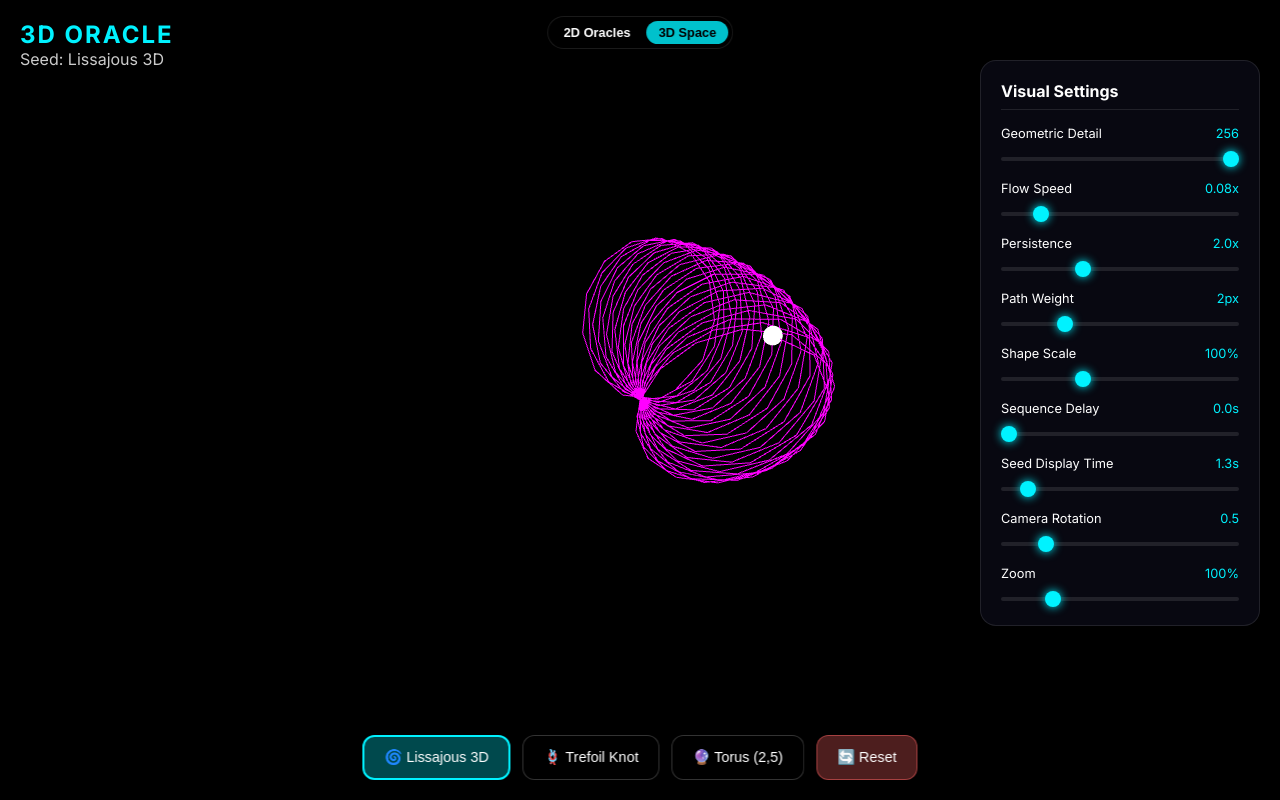
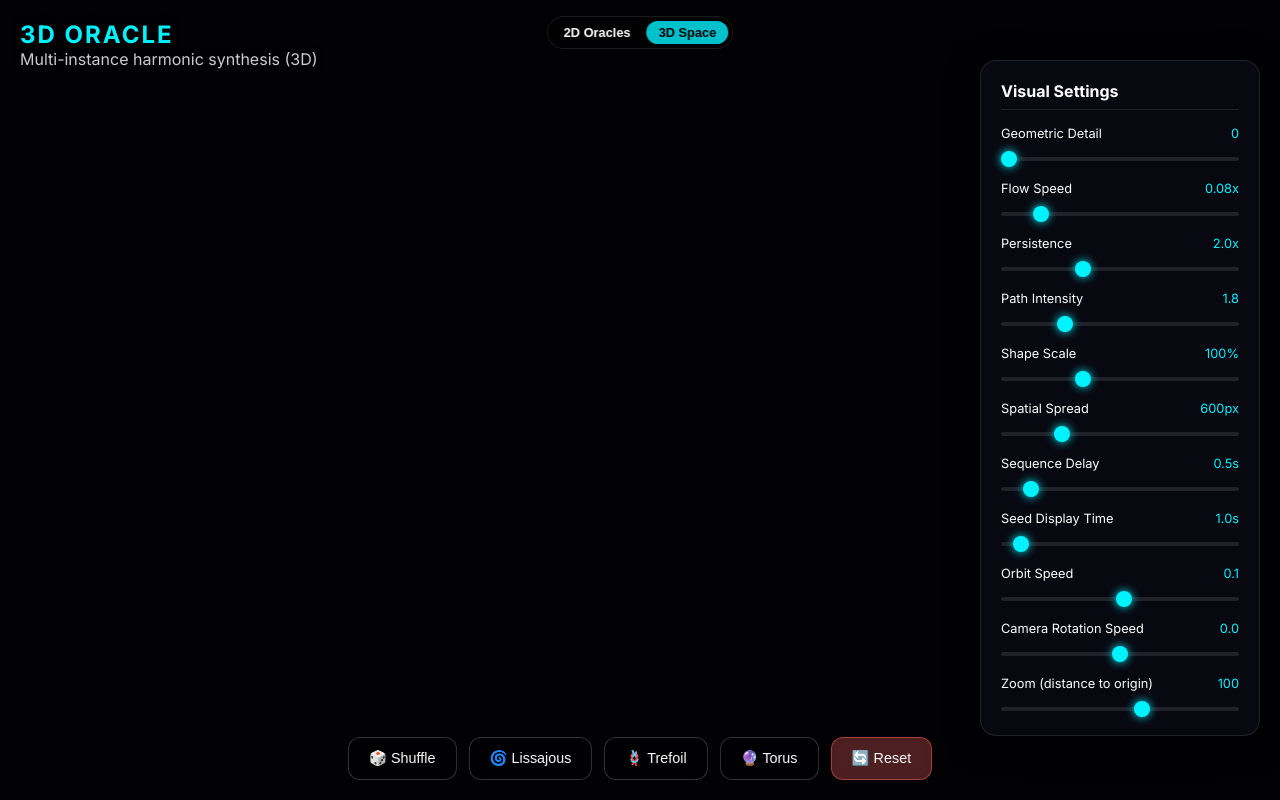
Before and after one commit to lastjung/fourier, a React (Vite) app: page / in a window 1280 px wide. Built offline with nearby package versions, Linux system fonts and the light colour scheme.

Commit message:
feat(3d): overhaul zoom logic to distance-based, normalize pattern sizes, and implement immersive inside view

```diff
--- a/src/components/FourierCanvas3D.jsx
+++ b/src/components/FourierCanvas3D.jsx
@@ -4,26 +4,26 @@ import { dft } from '../lib/dft';
 
 const FourierCanvas3D = () => {
   const mountRef = useRef(null);
+  const sceneRef = useRef(null); // Access scene from anywhere
   const timeRef = useRef(0);
-  const trailRef = useRef([]);
-  const trailLineRef = useRef(null); // For direct geometry access
+  const instancesRef = useRef([]); // 2D와 동일한 멀티 인스턴스 관리
+  const trailLineRef = useRef(null);
   const [isAnimating, setIsAnimating] = useState(true);
+  const [instances, setInstances] = useState([]); // Reactive state for UI
 
-
-
-  // Settings State & Ref
+  // Settings State & Ref (2D와 최대한 일치)
   const [settings, setSettings] = useState({
-    pattern: 'lissajous', // Default to Lissajous as requested
-    speed: 0.08,  // 2D와 동일한 범위
-    persistence: 2.0,    // Trail length multiplier (x1000)
-    pathWeight: 2,        // Line thickness
-    shapeScale: 1.0,      // Seed size multiplier
-    cameraSpeed: 0.5,
+    speed: 0.08,
+    persistence: 2.0,
+    pathWeight: 1.8,
+    shapeScale: 1.0,
+    cameraSpeed: 0.1,
+    rotationSpeed: 0.0,    // Camera Self-Rotation (Roll)
     epicycles: 0,
-    zoom: 100,            // Zoom percent (100% = base distance)
-    delay: 0,             // Sequence Delay (sec) - 0 for immediate start
-    displayDuration: 1.3,  // Seed Display Time (sec)
-    resetKey: 0            // For forcing re-render
+    zoom: 100,
+    spread: 600,         // Spatial Spread (2D와 동일)
+    delay: 0.5,          // Adjusted for 3D responsiveness
+    displayDuration: 1.0
   });
   const settingsRef = useRef(settings);
 
@@ -35,9 +35,9 @@ const FourierCanvas3D = () => {
     const points = [];
     for (let i = 0; i < N; i++) {
       const t = (i / N) * Math.PI * 2;
-      const x = Math.sin(t) + 2 * Math.sin(2 * t);
-      const y = Math.cos(t) - 2 * Math.cos(2 * t);
-      const z = -Math.sin(3 * t);
+      const x = (Math.sin(t) + 2 * Math.sin(2 * t)) / 3;
+      const y = (Math.cos(t) - 2 * Math.cos(2 * t)) / 3;
+      const z = (-Math.sin(3 * t)) / 3;
       points.push(new THREE.Vector3(x * scale, y * scale, z * scale));
     }
     return points;
@@ -63,9 +63,9 @@ const FourierCanvas3D = () => {
     for (let i = 0; i < N; i++) {
       const t = (i / N) * Math.PI * 2 * q; // Full loop
       const r = 3 + Math.cos(q * t / q * p); // Simplified radius
-      const x = scale * Math.cos(p * t / q) * (1 + 0.5 * Math.cos(q * t / q));
-      const y = scale * Math.sin(p * t / q) * (1 + 0.5 * Math.cos(q * t / q));
-      const z = scale * 0.5 * Math.sin(q * t / q);
+      const x = (scale * Math.cos(p * t / q) * (1 + 0.5 * Math.cos(q * t / q))) / 1.5;
+      const y = (scale * Math.sin(p * t / q) * (1 + 0.5 * Math.cos(q * t / q))) / 1.5;
+      const z = (scale * 0.5 * Math.sin(q * t / q)) / 1.5;
       points.push(new THREE.Vector3(x, y, z));
     }
     return points;
@@ -82,22 +82,119 @@ const FourierCanvas3D = () => {
     return val;
   };
 
+  // Helper for cleanup
+  const removeInstanceObjects = (inst) => {
+    const scene = sceneRef.current;
+    if (!scene || !inst.objects) return;
+    const { trailLine, trailGeom, trailMat, seedLine, seedGeom, seedMat } = inst.objects;
+    scene.remove(trailLine);
+    scene.remove(seedLine);
+    trailGeom.dispose();
+    trailMat.dispose();
+    seedGeom.dispose();
+    seedMat.dispose();
+  };
+
+  const addInstance = (type) => {
+    const scene = sceneRef.current;
+    if (!scene) return;
+
+    // 1. Generate Points
+    // Normalize basic scale to around 150 for consistency
+    const scale = 150 * settingsRef.current.shapeScale;
+    let seedPoints = [];
+    if (type === 'knot') seedPoints = generateTrefoilKnot(256, scale);
+    else if (type === 'torusknot25') seedPoints = generateTorusKnot25(256, scale);
+    else seedPoints = generateLissajous3D(256, scale);
+
+    // 2. DFT
+    const xSignal = seedPoints.map(p => ({ re: p.x, im: 0 }));
+    const ySignal = seedPoints.map(p => ({ re: p.y, im: 0 }));
+    const zSignal = seedPoints.map(p => ({ re: p.z, im: 0 }));
+    const fX = dft(xSignal).sort((a, b) => b.amp - a.amp);
+    const fY = dft(ySignal).sort((a, b) => b.amp - a.amp);
+    const fZ = dft(zSignal).sort((a, b) => b.amp - a.amp);
+
+    // 3. Create Objects
+    const hue = Math.random() * 360;
+    const color = new THREE.Color(`hsl(${hue}, 100%, 65%)`);
+
+    const MAX_BUFFER = 10000;
+    const trailGeom = new THREE.BufferGeometry();
+    trailGeom.setAttribute('position', new THREE.BufferAttribute(new Float32Array(MAX_BUFFER * 3), 3));
+    trailGeom.setDrawRange(0, 0); // Start empty to prevent default white dots at origin
+    const trailMat = new THREE.LineBasicMaterial({
+      color,
+      linewidth: 1,
+      transparent: true,
+      opacity: settingsRef.current.pathWeight / 5
+    });
+    const trailLine = new THREE.Line(trailGeom, trailMat);
+    trailLine.frustumCulled = false;
+    scene.add(trailLine);
+
+    const seedGeom = new THREE.BufferGeometry().setFromPoints(seedPoints);
+    const seedMat = new THREE.LineBasicMaterial({ color: 0xffff00, linewidth: 2, transparent: true, opacity: 0.5 });
+    const seedLine = new THREE.LineLoop(seedGeom, seedMat);
+
+    // Position (Spatial Spread)
+    const spread = settingsRef.current.spread;
+    const center = {
+      x: (Math.random() - 0.5) * spread,
+      y: (Math.random() - 0.5) * spread,
+      z: (Math.random() - 0.5) * (spread * 0.5) // Depth spread slightly tighter
+    };
+    seedLine.position.set(center.x, center.y, center.z);
+    scene.add(seedLine);
+
+    // 4. Instance Object
+    const inst = {
+      id: Date.now(),
+      fX, fY, fZ,
+      time: 0,
+      trail: [],
+      center,
+      hue,
+      reversed: Math.random() < 0.5, // 50% 확률로 반전된 회전 (2D와 동일)
+      objects: {
+        trailLine, trailGeom, trailMat,
+        seedLine, seedGeom, seedMat
+      },
+      delayProgress: 0 // To handle Sequence Delay
+    };
+
+    // Auto-hide seed
+    setTimeout(() => { seedLine.visible = false; }, settingsRef.current.displayDuration * 1000);
+
+    // Add to ref and state
+    if (instancesRef.current.length >= 20) {
+       const toRemove = instancesRef.current[0];
+       removeInstanceObjects(toRemove);
+       instancesRef.current = instancesRef.current.slice(1);
+    }
+
+    instancesRef.current = [...instancesRef.current, inst];
+    setInstances([...instancesRef.current]);
+  };
+
   useEffect(() => {
     if (!mountRef.current) return;
 
-    // Cleanup previous renderer if any (React StrictMode fix)
+    // 0. Cleanup and Reset for StrictMode
     while (mountRef.current.firstChild) {
       mountRef.current.removeChild(mountRef.current.firstChild);
     }
+    instancesRef.current = [];
+    setInstances([]);
 
     // 1. Scene Setup
     const scene = new THREE.Scene();
-    scene.background = new THREE.Color(0x000000); // 검정 배경
-    scene.fog = null; // 안개 제거
+    scene.background = new THREE.Color(0x020205); // Darker space
+    sceneRef.current = scene;
 
     // 2. Camera Setup
-    const camera = new THREE.PerspectiveCamera(75, window.innerWidth / window.innerHeight, 1, 10000); // Far clip increased
-    camera.position.set(400, 300, 400);
+    const camera = new THREE.PerspectiveCamera(75, window.innerWidth / window.innerHeight, 1, 20000);
+    camera.position.set(600, 400, 600);
     camera.lookAt(0, 0, 0);
 
     // 3. Renderer
@@ -109,154 +206,77 @@ const FourierCanvas3D = () => {
     // 4. Lights
     scene.add(new THREE.AmbientLight(0x404040, 3));
     const pointLight = new THREE.PointLight(0xffffff, 2);
-    pointLight.position.set(200, 200, 200);
+    pointLight.position.set(500, 500, 500);
     scene.add(pointLight);
 
-    // 5. Data Gen (DFT)
-    const currentPattern = settingsRef.current.pattern || 'lissajous';
-    let seedPoints = [];
-    const baseScale = 120;
-    const scale = baseScale * settingsRef.current.shapeScale;
-    try {
-        if (currentPattern === 'knot') {
-          seedPoints = generateTrefoilKnot(256, scale);
-        } else if (currentPattern === 'torusknot25') {
-          seedPoints = generateTorusKnot25(256, scale);
-        } else {
-          seedPoints = generateLissajous3D(256, scale);
-        }
-    } catch (e) {
-        console.error("Pattern gen failed, fallback", e);
-        seedPoints = generateTrefoilKnot(256, scale);
-    }
+    // 5. Initial Seed (2D와 일치시키기 위해 자동 시작)
+    addInstance('lissajous');
 
-    // Safety check
-    if (!seedPoints || seedPoints.length === 0) {
-        console.warn("No seed points generated");
+    // 6. Animation Loop
+    let animationId;
+    const animate = () => {
+      animationId = requestAnimationFrame(animate);
+      const s = settingsRef.current;
+
+      // Update Instances
+      instancesRef.current.forEach(inst => {
+        // Handle Sequence Delay (simple version)
+        if (inst.delayProgress < s.delay) {
+          inst.delayProgress += 1/60; // 60fps approx
           return;
         }
 
-    const xSignal = seedPoints.map(p => ({ re: p.x, im: 0 }));
-    const ySignal = seedPoints.map(p => ({ re: p.y, im: 0 }));
-    const zSignal = seedPoints.map(p => ({ re: p.z, im: 0 }));
+        const baseDt = (Math.PI * 2) / inst.fX.length;
+        const dt = (inst.reversed ? -1 : 1) * baseDt * s.speed;
+        inst.time = (inst.time + dt + Math.PI * 2) % (Math.PI * 2);
 
-    const fX = dft(xSignal).sort((a, b) => b.amp - a.amp);
-    const fY = dft(ySignal).sort((a, b) => b.amp - a.amp);
-    const fZ = dft(zSignal).sort((a, b) => b.amp - a.amp);
+        const limit = s.epicycles > 0 ? s.epicycles : inst.fX.length;
+        const x = computeFourierPoint(inst.fX, inst.time, Math.PI / 2, limit);
+        const y = computeFourierPoint(inst.fY, inst.time, Math.PI / 2, limit);
+        const z = computeFourierPoint(inst.fZ, inst.time, Math.PI / 2, limit);
 
-    // Init epicycles max
-    if (settingsRef.current.epicycles === 0) {
-      setSettings(prev => ({ ...prev, epicycles: fX.length }));
-    }
+        const pos = new THREE.Vector3(x + inst.center.x, y + inst.center.y, z + inst.center.z);
 
-    // 6. Visualization Objects
-    const MAX_BUFFER = 10000; // Increased buffer
-    const trailGeometry = new THREE.BufferGeometry();
-    const positions = new Float32Array(MAX_BUFFER * 3);
-    trailGeometry.setAttribute('position', new THREE.BufferAttribute(positions, 3));
-    trailGeometry.setDrawRange(0, 0);
+        // Trail Update
+        inst.trail.push(pos);
+        const maxTrail = Math.floor(inst.fX.length * s.persistence);
+        while (inst.trail.length > maxTrail) inst.trail.shift();
 
-    const trailMaterial = new THREE.LineBasicMaterial({
-      color: 0xff00ff,
-      linewidth: settingsRef.current.pathWeight
-    });
-    const trailLine = new THREE.Line(trailGeometry, trailMaterial);
-    trailLine.frustumCulled = false;
-    trailLineRef.current = trailLine; // Save ref for reset
-    scene.add(trailLine);
-
-    const penGeometry = new THREE.SphereGeometry(6, 16, 16); // Larger pen
-    const penMaterial = new THREE.MeshBasicMaterial({ color: 0xffffff, emissive: 0xffffff });
-    const pen = new THREE.Mesh(penGeometry, penMaterial);
-    scene.add(pen);
-
-    // 바닥 그리드 제거됨
-
-    // ★ SEED VISUALIZATION - Show original seed shape as yellow line
-    const seedGeometry = new THREE.BufferGeometry().setFromPoints(seedPoints);
-    const seedMaterial = new THREE.LineBasicMaterial({ color: 0xffff00, linewidth: 2 });
-    const seedLine = new THREE.LineLoop(seedGeometry, seedMaterial);
-    scene.add(seedLine);
-
-    // Seed auto-hide after displayDuration
-    const hideTimeout = setTimeout(() => {
-      seedLine.visible = false;
-    }, settingsRef.current.displayDuration * 1000);
-
-    // Animation start delay
-    let animationStarted = false;
-    const startTimeout = setTimeout(() => {
-      animationStarted = true;
-    }, settingsRef.current.delay * 1000);
-
-    // Animation Loop
-    let animationId;
-    const baseDt = (Math.PI * 2) / fX.length;
-
-    const animate = () => {
-      animationId = requestAnimationFrame(animate);
-
-      const currentSettings = settingsRef.current;
-      const dt = baseDt * currentSettings.speed;
-
-      // DEBUG
-      if (Math.random() < 0.01) { // 1% 확률로 로그 (너무 많은 출력 방지)
-        console.log('speed:', currentSettings.speed, 'dt:', dt, 'time:', timeRef.current);
-      }
-
-      timeRef.current += dt;
-      if (timeRef.current > Math.PI * 2) {
-        timeRef.current = 0;
-        trailRef.current = []; // Clear trail on cycle complete
-      }
-
-      const limit = currentSettings.epicycles && currentSettings.epicycles > 0 ? currentSettings.epicycles : fX.length;
-
-      const x = computeFourierPoint(fX, timeRef.current, Math.PI / 2, limit);
-      const y = computeFourierPoint(fY, timeRef.current, Math.PI / 2, limit);
-      const z = computeFourierPoint(fZ, timeRef.current, Math.PI / 2, limit);
-
-      if (isNaN(x) || isNaN(y) || isNaN(z)) return;
-
-      const currentPoint = new THREE.Vector3(x, y, z);
-      pen.position.copy(currentPoint);
-
-      // Simple & Robust Trail Update
-      trailRef.current.push(currentPoint);
-
-      // Limit trail length strictly
-      const trailLength = Math.floor(currentSettings.persistence * 1000);
-      while (trailRef.current.length > trailLength) {
-        trailRef.current.shift();
-      }
-
-      // Update Geometry strictly
-      const positions = trailLine.geometry.attributes.position.array;
-      const pointCount = trailRef.current.length;
-
-      for (let i = 0; i < pointCount; i++) {
-        const p = trailRef.current[i];
+        const positions = inst.objects.trailGeom.attributes.position.array;
+        const count = inst.trail.length;
+        for (let i = 0; i < count; i++) {
+          const p = inst.trail[i];
           positions[i * 3] = p.x;
           positions[i * 3 + 1] = p.y;
           positions[i * 3 + 2] = p.z;
         }
+        inst.objects.trailLine.geometry.setDrawRange(0, count);
+        inst.objects.trailLine.geometry.attributes.position.needsUpdate = true;
 
-      trailLine.geometry.setDrawRange(0, pointCount);
-      trailLine.geometry.attributes.position.needsUpdate = true;
+        // Update intensity (since WebGL doesn't support linewidth > 1)
+        inst.objects.trailMat.opacity = s.pathWeight / 5;
+      });
 
       // Camera Orbit
-      if (currentSettings.cameraSpeed > 0) {
-        const camTime = Date.now() * 0.0005 * currentSettings.cameraSpeed;
-        const radius = 40000 / currentSettings.zoom; // 100% = 400, 200% = 200 (closer = bigger)
+      if (s.cameraSpeed !== 0) {
+        const camTime = Date.now() * 0.0005 * s.cameraSpeed;
+        const radius = s.zoom === 0 ? 0.1 : s.zoom; // Use zoom value directly as distance
         camera.position.x = Math.cos(camTime) * radius;
         camera.position.z = Math.sin(camTime) * radius;
-        camera.position.y = Math.sin(camTime * 0.5) * 200 + 300;
+        // Float within a range proportional to the current radius
+        camera.position.y = Math.sin(camTime * 0.5) * (Math.abs(radius) * 0.3) + (Math.abs(radius) * 0.5);
         camera.lookAt(0, 0, 0);
       } else {
-        const lookVec = new THREE.Vector3(0, 0, 0);
-        camera.lookAt(lookVec);
-        const dir = camera.position.clone().sub(lookVec).normalize();
-        camera.position.copy(dir.multiplyScalar(40000 / currentSettings.zoom));
+        camera.lookAt(0, 0, 0);
+        const radius = s.zoom === 0 ? 0.1 : s.zoom;
+        const dir = camera.position.clone().normalize();
+        camera.position.copy(dir.multiplyScalar(radius));
+      }
+
+      // Self Rotation (Roll)
+      if (s.rotationSpeed !== 0) {
+        timeRef.current += 0.01 * s.rotationSpeed;
+        camera.rotateZ(timeRef.current);
       }
 
       renderer.render(scene, camera);
@@ -264,29 +284,16 @@ const FourierCanvas3D = () => {
     animate();
 
     const handleResize = () => {
-      const w = window.innerWidth;
-      const h = window.innerHeight;
-      camera.aspect = w / h;
+      camera.aspect = window.innerWidth / window.innerHeight;
       camera.updateProjectionMatrix();
-      renderer.setSize(w, h);
+      renderer.setSize(window.innerWidth, window.innerHeight);
     };
     window.addEventListener('resize', handleResize);
 
     return () => {
       window.removeEventListener('resize', handleResize);
       cancelAnimationFrame(animationId);
-      clearTimeout(hideTimeout);
-      clearTimeout(startTimeout);
-      // Strict cleanup
-      if (mountRef.current) {
-        mountRef.current.innerHTML = '';
-      }
-      trailGeometry.dispose();
-      trailMaterial.dispose();
-      penGeometry.dispose();
-      penMaterial.dispose();
-      seedGeometry.dispose();
-      seedMaterial.dispose();
+      instancesRef.current.forEach(removeInstanceObjects);
       renderer.dispose();
     };
   }, []); // 2D와 동일: 한 번만 실행, 재실행 안 함
@@ -308,7 +315,7 @@ const FourierCanvas3D = () => {
       }}>
         <h1 style={{ margin: 0, fontSize: '1.5rem', fontWeight: 700, letterSpacing: '2px', color: '#00f2ff' }}>3D ORACLE</h1>
         <p style={{ margin: 0, opacity: 0.8, fontWeight: 300 }}>
-          Seed: {settings.pattern === 'knot' ? 'Trefoil Knot' : 'Lissajous 3D'}
+          Multi-instance harmonic synthesis (3D)
         </p>
       </div>
 
@@ -371,11 +378,11 @@ const FourierCanvas3D = () => {
           />
         </div>
 
-        {/* 4. Path Weight */}
+        {/* 4. Path Intensity (Weight substitute for 3D) */}
         <div style={{ marginBottom: '16px' }}>
           <label style={{ display: 'flex', justifyContent: 'space-between', fontSize: '0.8rem', marginBottom: '4px' }}>
-            <span>Path Weight</span>
-            <span style={{ color: '#00f2ff' }}>{settings.pathWeight}px</span>
+            <span>Path Intensity</span>
+            <span style={{ color: '#00f2ff' }}>{settings.pathWeight}</span>
           </label>
           <input
             type="range" min="1" max="5" step="0.5"
@@ -399,7 +406,21 @@ const FourierCanvas3D = () => {
           />
         </div>
 
-        {/* 6. Sequence Delay */}
+        {/* 6. Spatial Spread */}
+        <div style={{ marginBottom: '16px' }}>
+          <label style={{ display: 'flex', justifyContent: 'space-between', fontSize: '0.8rem', marginBottom: '4px' }}>
+            <span>Spatial Spread</span>
+            <span style={{ color: '#00f2ff' }}>{settings.spread}px</span>
+          </label>
+          <input
+            type="range" min="0" max="2500" step="10"
+            value={settings.spread}
+            onChange={(e) => setSettings(prev => ({ ...prev, spread: parseInt(e.target.value) }))}
+            style={{ width: '100%', accentColor: '#00f2ff' }}
+          />
+        </div>
+
+        {/* 7. Sequence Delay */}
         <div style={{ marginBottom: '16px' }}>
           <label style={{ display: 'flex', justifyContent: 'space-between', fontSize: '0.8rem', marginBottom: '4px' }}>
             <span>Sequence Delay</span>
@@ -413,7 +434,7 @@ const FourierCanvas3D = () => {
           />
         </div>
 
-        {/* 7. Seed Display Time */}
+        {/* 8. Seed Display Time */}
         <div style={{ marginBottom: '16px' }}>
           <label style={{ display: 'flex', justifyContent: 'space-between', fontSize: '0.8rem', marginBottom: '4px' }}>
             <span>Seed Display Time</span>
@@ -427,30 +448,44 @@ const FourierCanvas3D = () => {
           />
         </div>
 
-        {/* 8. Camera Rotation (3D only) */}
+        {/* 9. Orbit Speed */}
         <div style={{ marginBottom: '16px' }}>
           <label style={{ display: 'flex', justifyContent: 'space-between', fontSize: '0.8rem', marginBottom: '4px' }}>
-            <span>Camera Rotation</span>
+            <span>Orbit Speed</span>
             <span style={{ color: '#00f2ff' }}>{settings.cameraSpeed.toFixed(1)}</span>
           </label>
           <input
-            type="range" min="0" max="3" step="0.1"
+            type="range" min="-3" max="3" step="0.1"
             value={settings.cameraSpeed}
             onChange={(e) => setSettings(prev => ({ ...prev, cameraSpeed: parseFloat(e.target.value) }))}
             style={{ width: '100%', accentColor: '#00f2ff' }}
           />
         </div>
 
-        {/* 9. Zoom (3D only) */}
+        {/* 10. Camera Rotation Speed */}
+        <div style={{ marginBottom: '16px' }}>
+          <label style={{ display: 'flex', justifyContent: 'space-between', fontSize: '0.8rem', marginBottom: '4px' }}>
+            <span>Camera Rotation Speed</span>
+            <span style={{ color: '#00f2ff' }}>{settings.rotationSpeed.toFixed(1)}</span>
+          </label>
+          <input
+            type="range" min="-3" max="3" step="0.1"
+            value={settings.rotationSpeed}
+            onChange={(e) => setSettings(prev => ({ ...prev, rotationSpeed: parseFloat(e.target.value) }))}
+            style={{ width: '100%', accentColor: '#00f2ff' }}
+          />
+        </div>
+
+        {/* 11. Zoom (Distance) */}
         <div style={{ marginBottom: '0' }}>
           <label style={{ display: 'flex', justifyContent: 'space-between', fontSize: '0.8rem', marginBottom: '4px' }}>
-            <span>Zoom</span>
-            <span style={{ color: '#00f2ff' }}>{settings.zoom}%</span>
+            <span>Zoom (distance to origin)</span>
+            <span style={{ color: '#00f2ff' }}>{settings.zoom}</span>
           </label>
           <input
-            type="range" min="50" max="300" step="10"
+            type="range" min="-500" max="500" step="10"
             value={settings.zoom}
-            onChange={(e) => setSettings(prev => ({ ...prev, zoom: parseInt(e.target.value) }))}
+            onChange={(e) => setSettings(prev => ({ ...prev, zoom: parseFloat(e.target.value) }))}
             style={{ width: '100%', accentColor: '#00f2ff' }}
           />
         </div>
@@ -467,20 +502,24 @@ const FourierCanvas3D = () => {
         zIndex: 9999
       }}>
         {[
-          { id: 'lissajous', name: 'Lissajous 3D', emoji: '🌀' },
-          { id: 'knot', name: 'Trefoil Knot', emoji: '🪢' },
-          { id: 'torusknot25', name: 'Torus (2,5)', emoji: '🔮' }
+          { id: 'random', name: 'Shuffle', emoji: '🎲' },
+          { id: 'lissajous', name: 'Lissajous', emoji: '🌀' },
+          { id: 'knot', name: 'Trefoil', emoji: '🪢' },
+          { id: 'torusknot25', name: 'Torus', emoji: '🔮' }
         ].map(p => (
           <button
             key={p.id}
-            onClick={() => setSettings(prev => ({ ...prev, pattern: p.id, speed: 0.08 }))}
+            onClick={() => {
+              if (p.id === 'random') {
+                const types = ['lissajous', 'knot', 'torusknot25'];
+                addInstance(types[Math.floor(Math.random() * types.length)]);
+              } else {
+                addInstance(p.id);
+              }
+            }}
             style={{
-              background: settings.pattern === p.id
-                ? 'rgba(0, 242, 255, 0.3)'
-                : 'rgba(0, 0, 0, 0.6)',
-              border: settings.pattern === p.id
-                ? '2px solid #00f2ff'
-                : '1px solid rgba(255, 255, 255, 0.2)',
+              background: 'rgba(0, 0, 0, 0.6)',
+              border: '1px solid rgba(255, 255, 255, 0.2)',
               color: 'white',
               padding: '12px 20px',
               borderRadius: '12px',
@@ -497,13 +536,9 @@ const FourierCanvas3D = () => {
         {/* Reset Button */}
         <button
           onClick={() => {
-            // Direct geometry clear + stop animation
-            timeRef.current = 0;
-            trailRef.current = [];
-            if (trailLineRef.current) {
-              trailLineRef.current.geometry.setDrawRange(0, 0);
-            }
-            setSettings(prev => ({ ...prev, speed: 0 })); // Stop animation
+            instancesRef.current.forEach(removeInstanceObjects);
+            instancesRef.current = [];
+            setInstances([]);
           }}
           style={{
             background: 'rgba(255, 100, 100, 0.3)',
```
Also changed, not shown: 2 other files (tests, documents, lock files or other folders). Lines whose indentation alone changed are shown as unchanged.
